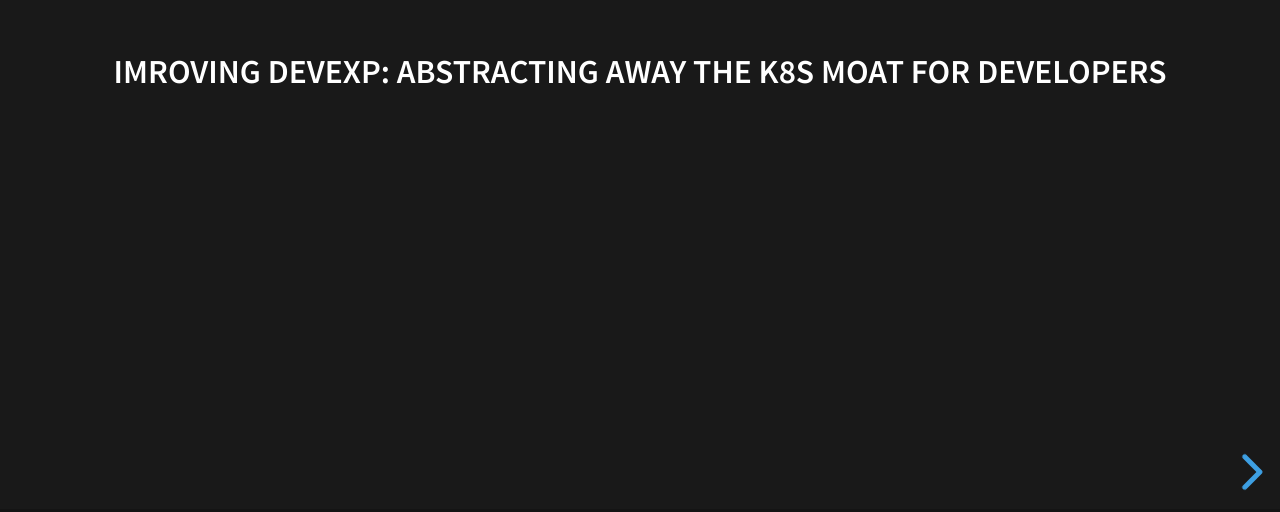
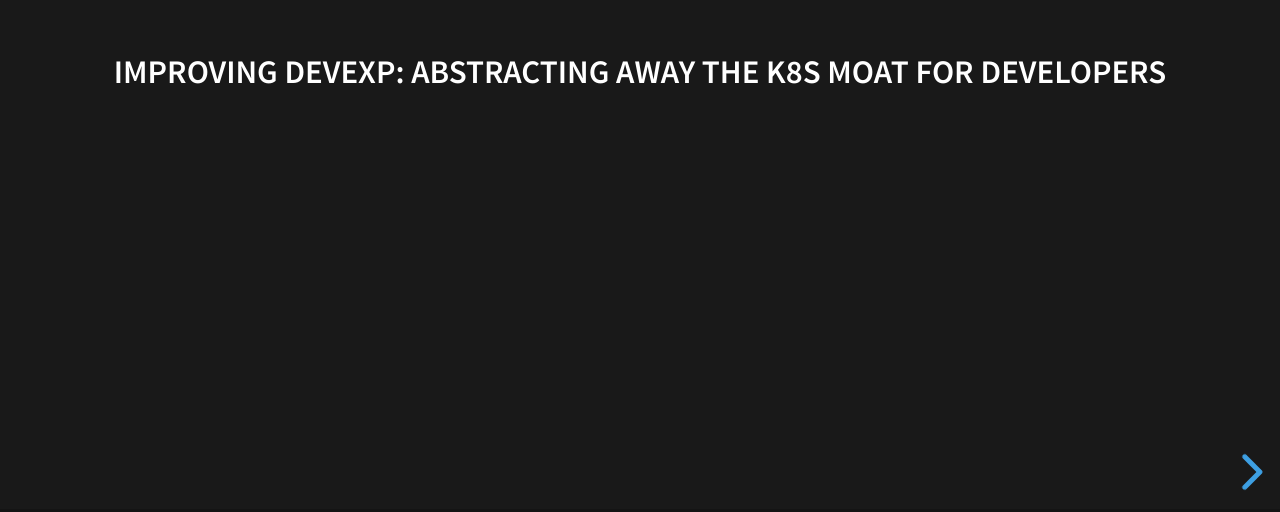
Before and after one commit to diskmanti/wetech, a website: page index.html in a window 1280 px wide. Shown: the part 288-800 px from the top of the page. Drawn offline with Linux system fonts and the light colour scheme.

Commit message:
fix typo

```diff
--- a/index.html
+++ b/index.html
@@ -18,7 +18,7 @@
 		<div class="reveal">
 			<div class="slides">
         <section>
-          <h1 class="r-fit-text">Imroving DevExp: Abstracting away the K8S Moat for Developers</h1>
+          <h1 class="r-fit-text">Improving DevExp: Abstracting away the K8S Moat for Developers</h1>
         </section>
 
         <section>
```
